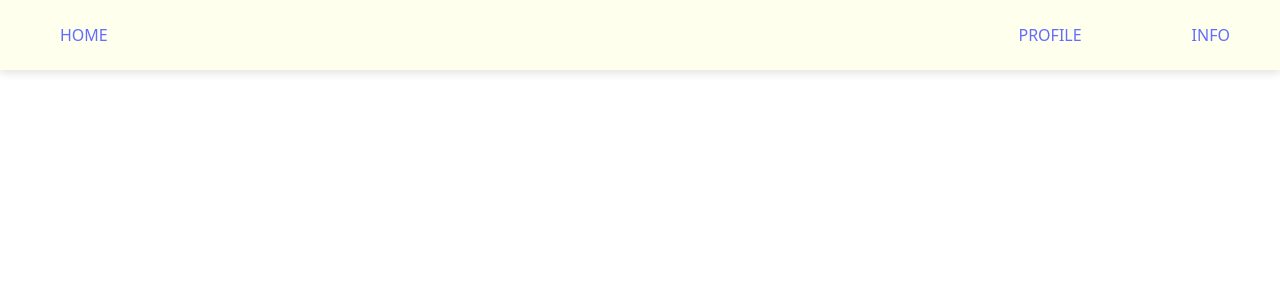
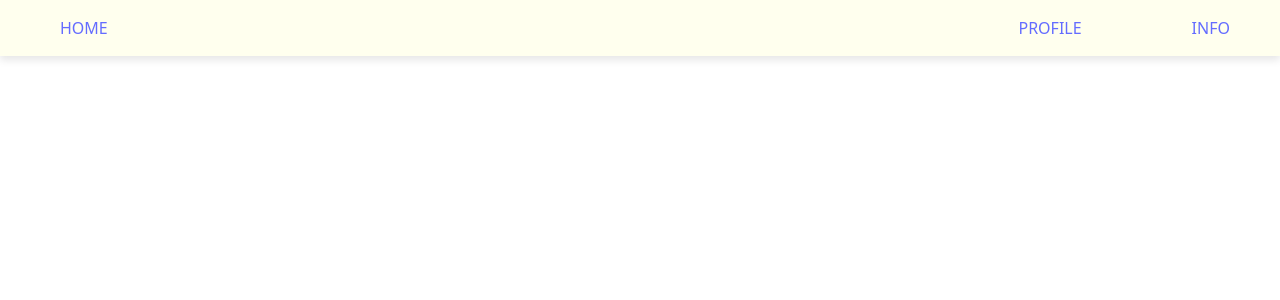
Before and after one commit to PedroGarcia242/CAMUL, a React (Vite) app in the folder Platform_MOOC/platform_mooc/: page / in a window 1280 px wide. Shown: the top 300 px of the page. Built offline with nearby package versions, Linux system fonts and the light colour scheme.

Commit message:
Changed navbar height to percentage

```diff
--- a/Platform_MOOC/platform_mooc/src/App.css
+++ b/Platform_MOOC/platform_mooc/src/App.css
@@ -62,7 +62,7 @@ li {
     width: 100%;
     top: 0;
     z-index: 1000;
-    height: 70px;
+    height: 7%;
     display: flex;
     justify-content: space-between;
     flex-direction: row;
```
